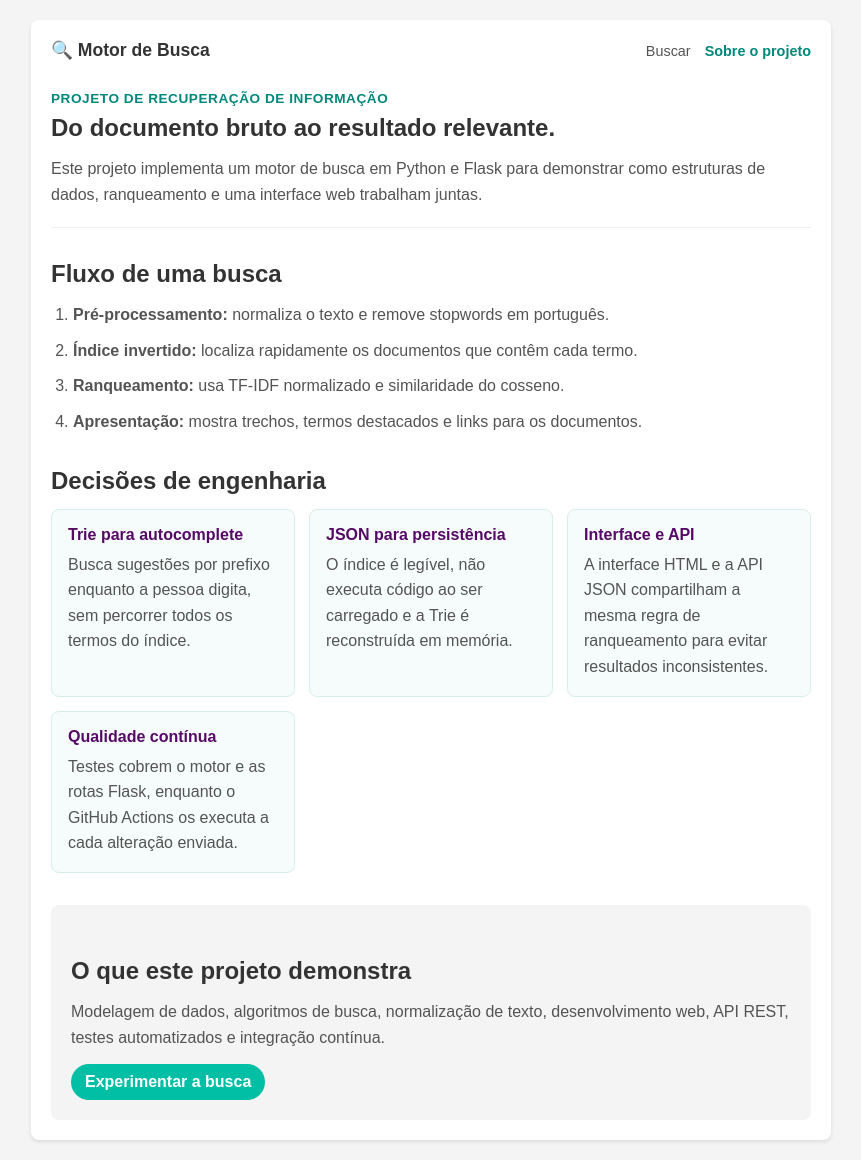
After one commit to DescomplicaDevDan/Motor_busca, a Flask app: page /sobre in a window 1280 px wide. The commit adds this page. Shown: the whole page, without its empty margins (209-1070 px from the left). Run offline with Flask 3, Linux system fonts and the light colour scheme.

Commit message:
feat: adiciona pagina sobre arquitetura do projeto

```diff
--- a/app.py
+++ b/app.py
@@ -90,5 +90,10 @@ def pagina_inicial():
     return render_template("busca.html", modo_busca="qualquer")
 
 
+@app.get("/sobre")
+def pagina_sobre():
+    return render_template("sobre.html")
+
+
 if __name__ == "__main__":
     app.run(debug=True)
--- a/static/styles.css
+++ b/static/styles.css
@@ -19,10 +19,107 @@ body {
     box-shadow: 0 2px 4px rgba(0,0,0,0.1);
 }
 
+.cabecalho {
+    display: flex;
+    align-items: center;
+    justify-content: space-between;
+    gap: 16px;
+    margin-bottom: 30px;
+}
+.marca {
+    color: #333;
+    font-size: 1.1rem;
+    font-weight: bold;
+    text-decoration: none;
+}
+.navegacao {
+    display: flex;
+    gap: 14px;
+}
+.navegacao a {
+    color: #545454;
+    font-size: 0.9rem;
+    text-decoration: none;
+}
+.navegacao a:hover,
+.navegacao a[aria-current="page"] {
+    color: #00887a;
+    font-weight: bold;
+}
+
 h1 {
     text-align: center;
     color: #333333;
     margin-bottom: 30px;
+}
+
+.sobre h1 {
+    max-width: 650px;
+    margin: 0 0 14px;
+    color: #333;
+    text-align: left;
+}
+.sobre h2 {
+    margin: 32px 0 14px;
+}
+.apresentacao {
+    padding-bottom: 20px;
+    border-bottom: 1px solid #eee;
+}
+.apresentacao > p:last-child,
+.sobre li,
+.sobre article p,
+.proximos-passos p {
+    color: #545454;
+    line-height: 1.6;
+}
+.rotulo {
+    margin-bottom: 8px;
+    color: #00887a;
+    font-size: 0.85rem;
+    font-weight: bold;
+    letter-spacing: 0.04em;
+    text-transform: uppercase;
+}
+.fluxo-busca {
+    display: grid;
+    gap: 10px;
+    padding-left: 22px;
+}
+.cartoes-arquitetura {
+    display: grid;
+    grid-template-columns: repeat(auto-fit, minmax(220px, 1fr));
+    gap: 14px;
+}
+.cartoes-arquitetura article {
+    padding: 16px;
+    border: 1px solid #d8eeea;
+    border-radius: 8px;
+    background: #f6fcfb;
+}
+.cartoes-arquitetura h3 {
+    margin-bottom: 8px;
+    color: #560967;
+    font-size: 1rem;
+}
+.proximos-passos {
+    margin-top: 32px;
+    padding: 20px;
+    border-radius: 8px;
+    background: #f4f4f4;
+}
+.botao-secundario {
+    display: inline-block;
+    margin-top: 14px;
+    padding: 9px 14px;
+    border-radius: 50px;
+    background: #00bfa5;
+    color: white;
+    font-weight: bold;
+    text-decoration: none;
+}
+.botao-secundario:hover {
+    background: #00887a;
 }
 
 h2 {
--- /dev/null
+++ b/templates/sobre.html
@@ -0,0 +1,64 @@
+<!DOCTYPE html>
+<html lang="pt-br">
+<head>
+    <meta charset="UTF-8">
+    <meta name="viewport" content="width=device-width, initial-scale=1.0">
+    <title>Sobre | Motor de Busca</title>
+    <link rel="stylesheet" href="{{ url_for('static', filename='styles.css') }}">
+</head>
+<body>
+    <main class="container sobre">
+        <header class="cabecalho">
+            <a class="marca" href="{{ url_for('pagina_inicial') }}">🔍 Motor de Busca</a>
+            <nav class="navegacao" aria-label="Navegação principal">
+                <a href="{{ url_for('pagina_inicial') }}">Buscar</a>
+                <a href="{{ url_for('pagina_sobre') }}" aria-current="page">Sobre o projeto</a>
+            </nav>
+        </header>
+
+        <section class="apresentacao">
+            <p class="rotulo">Projeto de recuperação de informação</p>
+            <h1>Do documento bruto ao resultado relevante.</h1>
+            <p>Este projeto implementa um motor de busca em Python e Flask para demonstrar como estruturas de dados, ranqueamento e uma interface web trabalham juntas.</p>
+        </section>
+
+        <section>
+            <h2>Fluxo de uma busca</h2>
+            <ol class="fluxo-busca">
+                <li><strong>Pré-processamento:</strong> normaliza o texto e remove stopwords em português.</li>
+                <li><strong>Índice invertido:</strong> localiza rapidamente os documentos que contêm cada termo.</li>
+                <li><strong>Ranqueamento:</strong> usa TF-IDF normalizado e similaridade do cosseno.</li>
+                <li><strong>Apresentação:</strong> mostra trechos, termos destacados e links para os documentos.</li>
+            </ol>
+        </section>
+
+        <section>
+            <h2>Decisões de engenharia</h2>
+            <div class="cartoes-arquitetura">
+                <article>
+                    <h3>Trie para autocomplete</h3>
+                    <p>Busca sugestões por prefixo enquanto a pessoa digita, sem percorrer todos os termos do índice.</p>
+                </article>
+                <article>
+                    <h3>JSON para persistência</h3>
+                    <p>O índice é legível, não executa código ao ser carregado e a Trie é reconstruída em memória.</p>
+                </article>
+                <article>
+                    <h3>Interface e API</h3>
+                    <p>A interface HTML e a API JSON compartilham a mesma regra de ranqueamento para evitar resultados inconsistentes.</p>
+                </article>
+                <article>
+                    <h3>Qualidade contínua</h3>
+                    <p>Testes cobrem o motor e as rotas Flask, enquanto o GitHub Actions os executa a cada alteração enviada.</p>
+                </article>
+            </div>
+        </section>
+
+        <section class="proximos-passos">
+            <h2>O que este projeto demonstra</h2>
+            <p>Modelagem de dados, algoritmos de busca, normalização de texto, desenvolvimento web, API REST, testes automatizados e integração contínua.</p>
+            <a class="botao-secundario" href="{{ url_for('pagina_inicial') }}">Experimentar a busca</a>
+        </section>
+    </main>
+</body>
+</html>
```
Also changed, not shown: templates/busca.html (+8 -1 lines), tests/test_app.py (+7 -1 lines).
